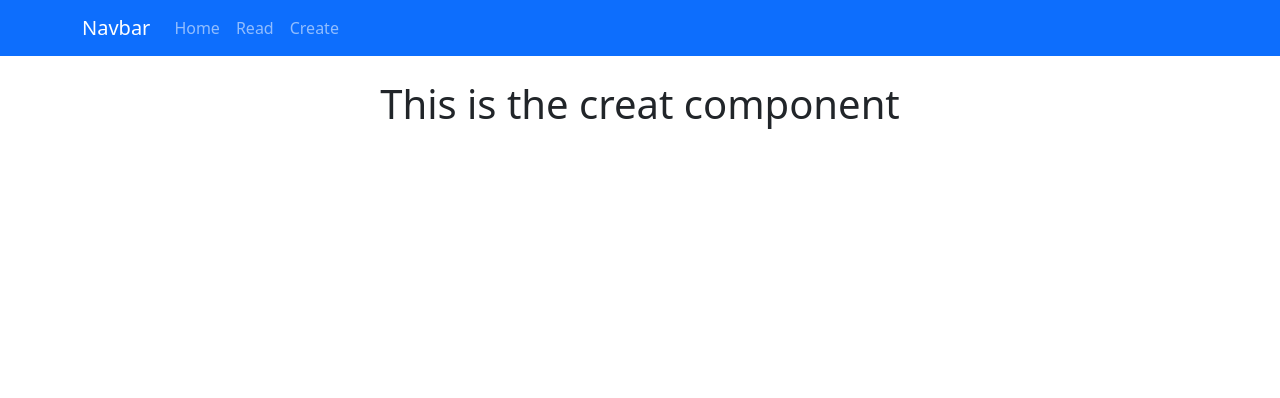
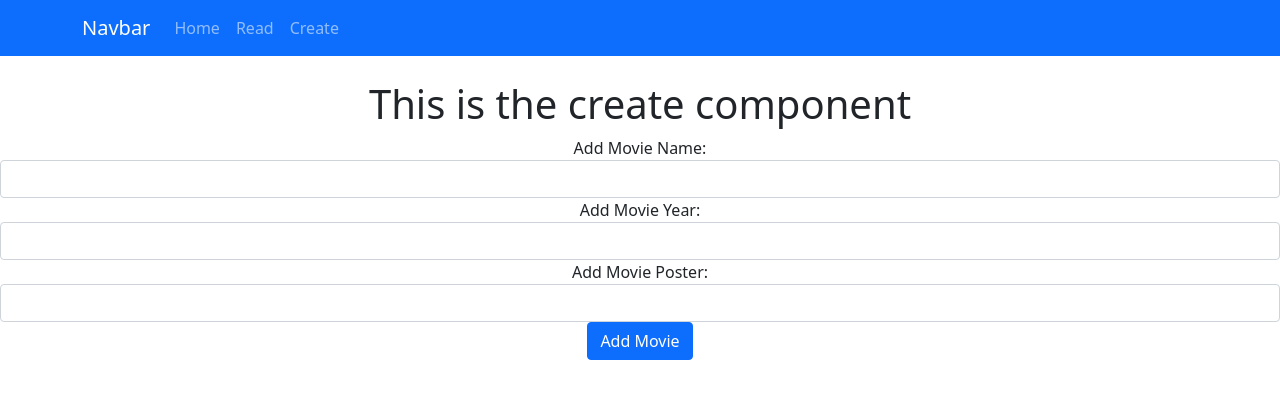
Before and after one commit to DavidMulhern/datarep_lab10, a React (Create React App) app: page /create in a window 1280 px wide. Shown: the top 398 px of the page. Built offline with nearby package versions, Linux system fonts and the light colour scheme.

Commit message:
lab 4 complete

```diff
--- a/package.json
+++ b/package.json
@@ -6,6 +6,7 @@
     "@testing-library/jest-dom": "^5.14.1",
     "@testing-library/react": "^11.2.7",
     "@testing-library/user-event": "^12.8.3",
+    "axios": "^0.23.0",
     "bootstrap": "^5.1.1",
     "react": "^17.0.2",
     "react-bootstrap": "^2.0.0-rc.0",
--- a/src/components/create.js
+++ b/src/components/create.js
@@ -1,13 +1,99 @@
 import { Component } from "react";
 
 // Make sure its an "export class"
-export class Create extends Component{
-    render(){
-        return(
+export class Create extends Component {
+
+    constructor() {
+        super();
+        // Define local methods, always in constructor
+        this.handleSubmit = this.handleSubmit.bind(this);
+        this.onChangeMovieName = this.onChangeMovieName.bind(this);
+        this.onChangeMovieYear = this.onChangeMovieYear.bind(this);
+        this.onChangeMoviePoster = this.onChangeMoviePoster.bind(this);
+        //Define state local veriables, populated using API call
+        this.state = {
+            Title:'',
+            Year:'',
+            Poster:''
+        }
+    }
+
+    handleSubmit(event) {
+
+        event.preventDefault();
+
+        // Printing new entries to screen
+        console.log("button clicked, Title: " + this.state.Title + " Year: " + this.state.Year + " Poster: " + this.state.Poster);
+    }
+
+    // Three below are "on change" events, setting values to the state
+    onChangeMovieName(event) {
+        this.setState({
+            Title: event.target.value
+        })
+
+    }
+
+    onChangeMovieYear(event) {
+        this.setState({
+            Year: event.target.value
+        })
+
+    }
+
+    onChangeMoviePoster(event) {
+        this.setState({
+            Poster: event.target.value
+        })
+
+    }
+
+    render() {
+        return (
             <div>
                 {/* This will be returned when components is called */}
-                <h1>This is the creat component</h1>
-            </div>
+                <h1>This is the create component</h1>
+
+                <form onSubmit={this.handleSubmit}>
+
+                    {/* Three seperate divs, each div handles input field, data retention and event calling */}
+
+                    <div className="form-group">
+                        <label>Add Movie Name: </label>
+                        <input type="text"
+                            className="form-control"
+                            value={this.state.Title}
+                            // Call the onChangeMovieName method
+                            onChange={this.onChangeMovieName} />
+                    </div>
+
+                    <div className="form-group">
+                        <label>Add Movie Year: </label>
+                        <input type="text"
+                            className="form-control"
+                            value={this.state.Year}
+                            // Call the onChangeMovieYea method
+                            onChange={this.onChangeMovieYear} />
+                    </div>
+
+                    <div className="form-group">
+                        <label>Add Movie Poster: </label>
+                        <input type="text"
+                            className="form-control"
+                            value={this.state.Poster}
+                            // Call the onChangeMoviePoster method
+                            onChange={this.onChangeMoviePoster} />
+                    </div>
+
+                    {/* A button that executes the onSubmit */}
+
+                    <div className='form-group'>
+                        <input type='submit' value="Add Movie" className="btn btn-primary"></input>
+                    </div>
+
+                </form>
+
+            </div >
         );
     }
 }
--- a/src/components/read.js
+++ b/src/components/read.js
@@ -1,36 +1,32 @@
 import { Component } from "react";
 import Movies from "./movies";
+// Import axios in order to be able to work with HTTP client
+import axios from "axios";
 
 // Make sure its an "export class"
 export class Read extends Component{
 
-    // State at work - Reead component
+
+    // This is the life cycle hook
+    // REF: https://reactjs.org/docs/state-and-lifecycle.html
+    componentDidMount(){
+
+        // axios, go get the http data from a client
+        axios.get('https://jsonblob.com/api/jsonblob/894944504570986496')
+        .then((response)=>{ // When it comes back aka call back function
+            this.setState({movies: response.data.movies}) // updates the below movies array
+        })
+        .catch((error)=>{
+            console.log(error);
+        }); // If it doesn't work
+
+    }
+
+    // State at work - Read component
     state = {
 
         // movies object
-        movies: [
-            {
-            "Title": "Avengers: Infinity War",
-            "Year": "2018",
-            "imdbID": "tt4154756",
-            "Type": "movie",
-            "Poster": "https://m.media-amazon.com/images/M/MV5BMjMxNjY2MDU1OV5BMl5BanBnXkFtZTgwNzY1MTUwNTM@._V1_SX300.jpg"
-            },
-            {
-            "Title": "Captain America: Civil War",
-            "Year": "2016",
-            "imdbID": "tt3498820",
-            "Type": "movie",
-            "Poster": "https://m.media-amazon.com/images/M/MV5BMjQ0MTgyNjAxMV5BMl5BanBnXkFtZTgwNjUzMDkyODE@._V1_SX300.jpg"
-            },
-            {
-            "Title": "Charlie Wilson's War",
-            "Year": "2007",
-            "imdbID": "tt0472062",
-            "Type": "movie",
-            "Poster": "https://m.media-amazon.com/images/M/MV5BMTgwMDgwMDc4MF5BMl5BanBnXkFtZTYwOTU3MDM4._V1_SX300.jpg"
-            }
-            ]
+        movies: []
     };
 
     render(){
```
Also changed, not shown: 1 other file (tests, documents, lock files or other folders).
